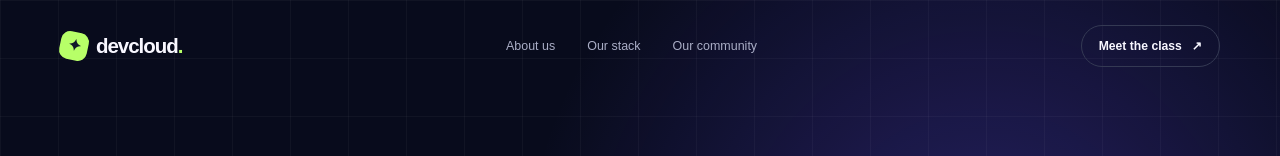
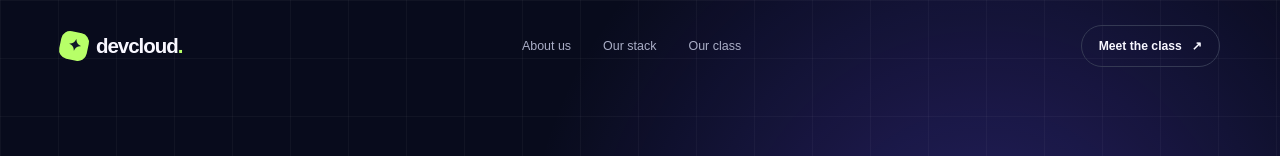
Before and after one commit to sanotogii/learn-actions, a Next.js app: page / in a window 1280 px wide. Shown: the top 156 px of the page. Built offline with nearby package versions, Linux system fonts and the light colour scheme.

Commit message:
feat: update navigation link text to reflect class terminology

```diff
--- a/app/page.tsx
+++ b/app/page.tsx
@@ -14,7 +14,7 @@ export default function Home() {
         <div className="nav-links">
           <a href="#about">About us</a>
           <a href="#stack">Our stack</a>
-          <a href="#community">Our community</a>
+          <a href="#community">Our class</a>
         </div>
 
         <a className="nav-cta" href="#community">
```
